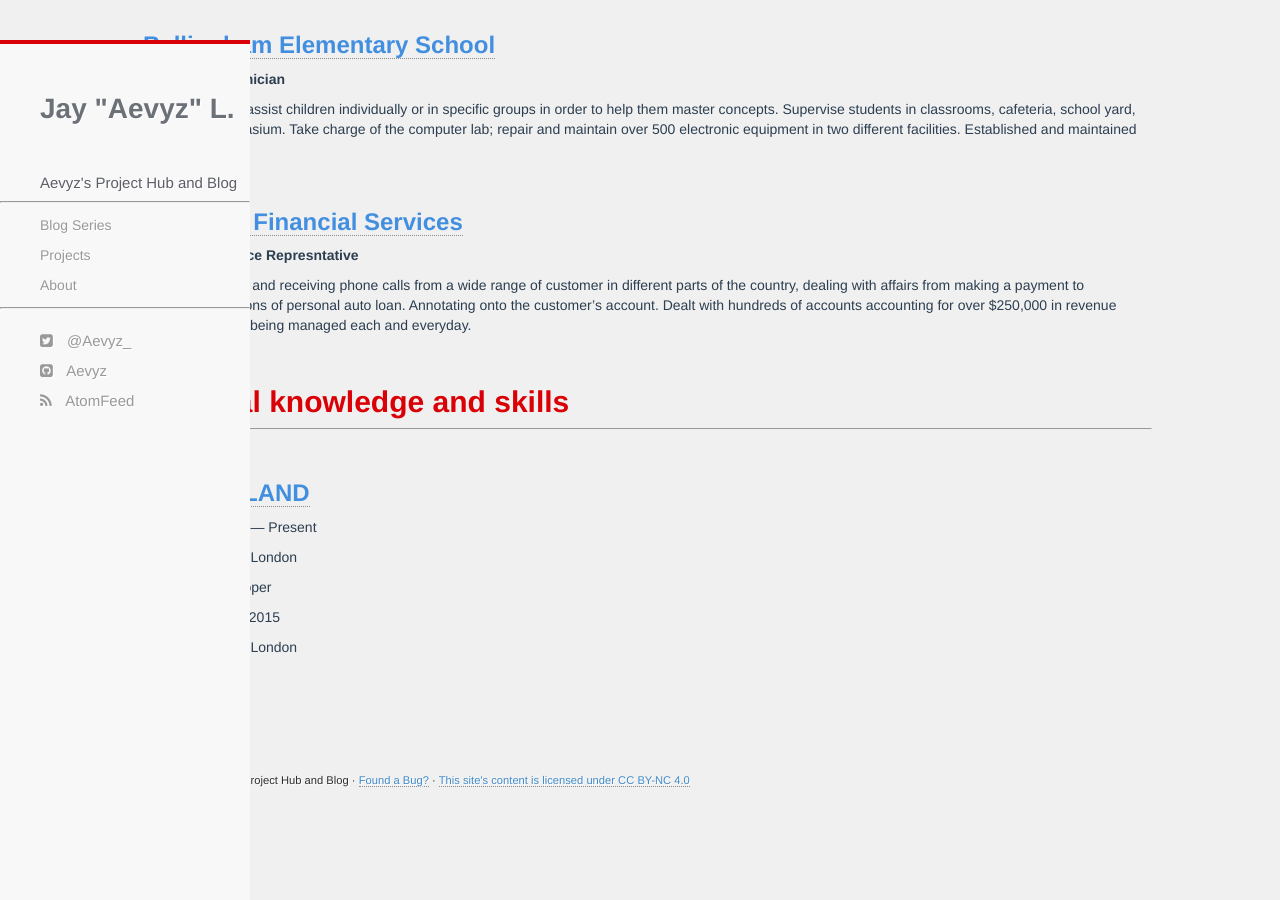
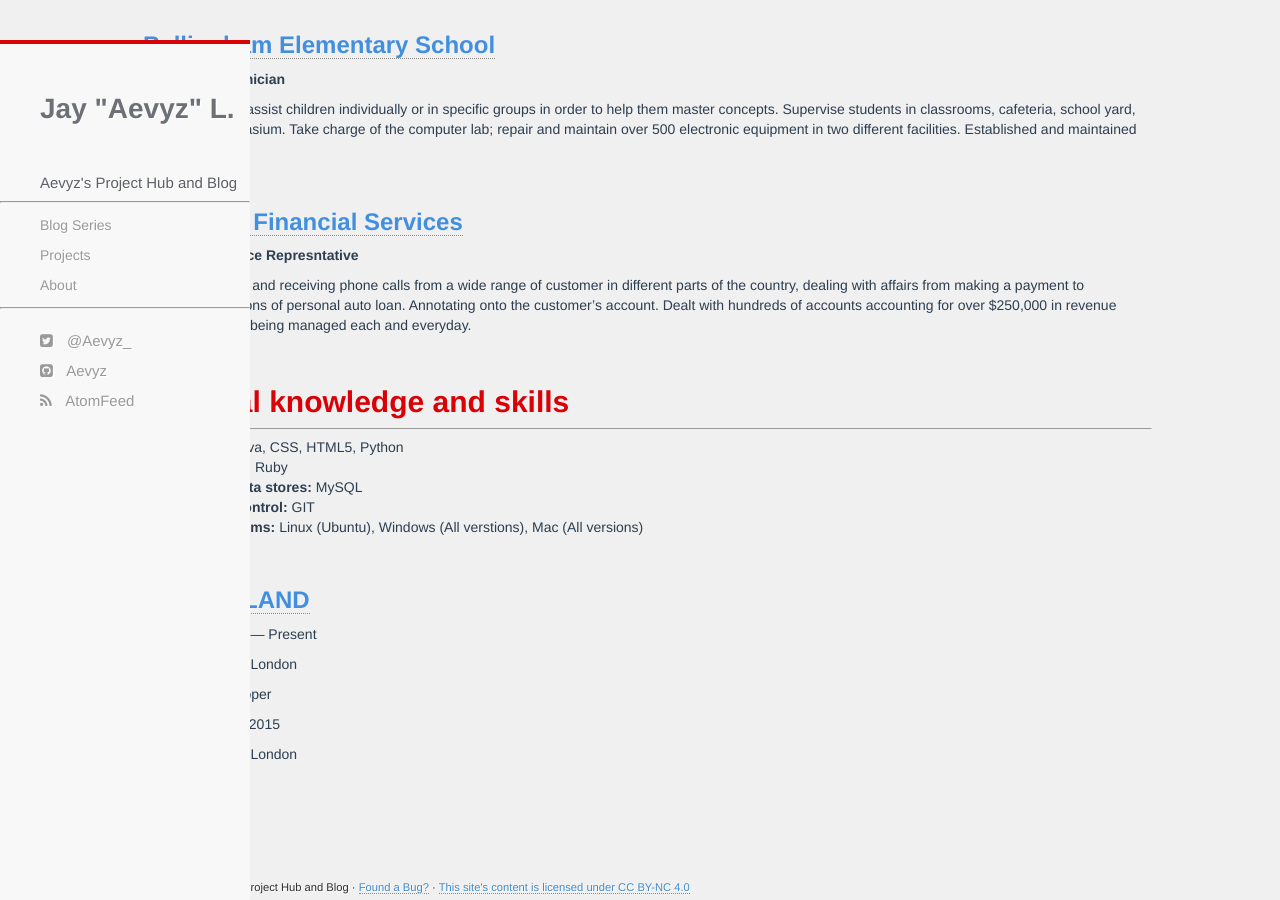
Before and after one commit to jguardado39/jguardado39.github.io, a Jekyll site: the page built from about.html, in a window 1280 px wide and 900 px high, scrolled down 677 px. Built offline with Jekyll 4.4.1, drawn with Linux system fonts in a browser that asks for light colours; before the commit the page ends 1470 px from its top, so only the background shows below that.

Commit message:
upd 041717

```diff
--- a/about.html
+++ b/about.html
@@ -106,6 +106,17 @@ title: Resume
     <hr>
   </div>
   <div class="content__inner">
+    <p>
+      <b>Proficient in:</b> Java, CSS, HTML5, Python
+      <br>
+      <b>Familiar with:</b> C, Ruby
+      <br>
+      <b>Databases &amp; Data stores:</b> MySQL
+      <br>
+      <b>Source Code Control:</b> GIT
+      <br>
+      <b>Operating Systems:</b> Linux (Ubuntu), Windows (All verstions), Mac (All versions)
+    </p>
   <div class="experience">
   <h3 class="experience__agency"><a href="http://neverbland.com">NEVERBLAND</a></h3>
   <p class="experience__time">September 2015 — Present</p>
```
